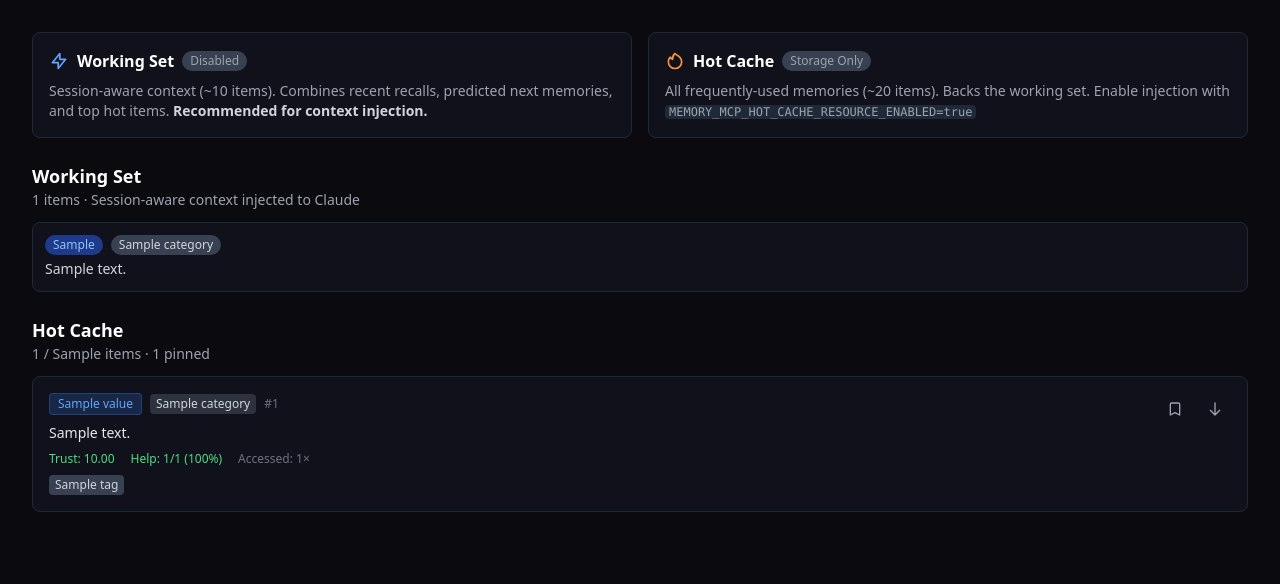
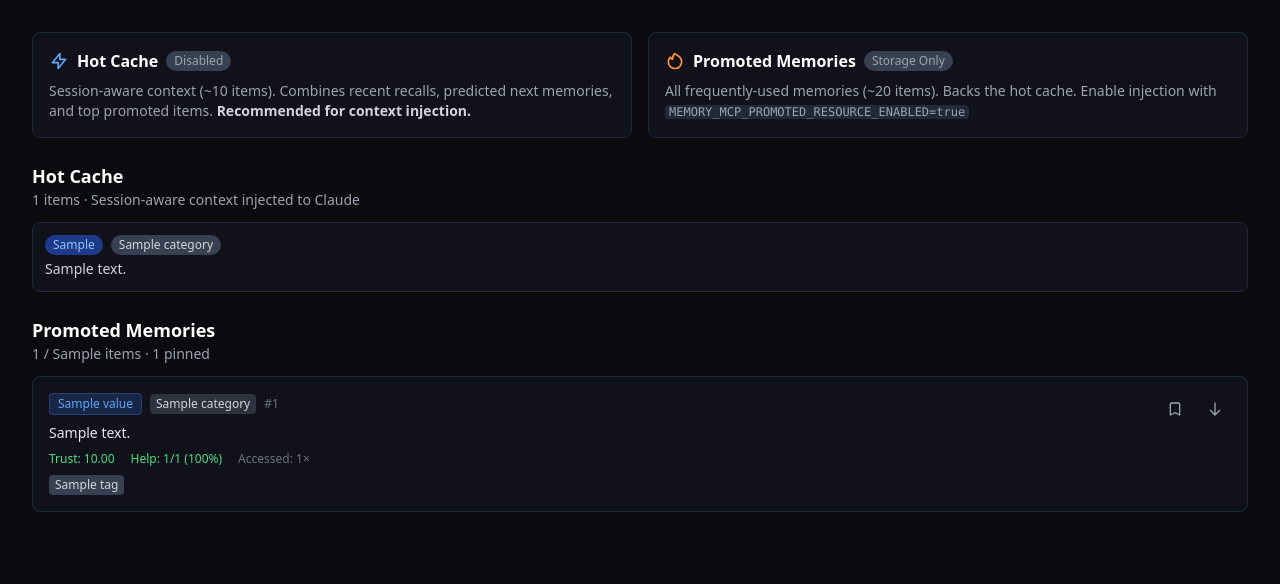
Before and after one commit to michael-denyer/memory-mcp, a FastAPI app: template src/memory_mcp/dashboard/templates/hot_cache.html in a window 1280 px wide. Shown: the part 57-641 px from the top of the page. Run offline with FastAPI, Linux system fonts and the light colour scheme; the template is opened without the code that fills it: most values are stand-ins (such as "Sample title", 1, 10 or a date in 2020); parts of the project's set-up code (start-up, migrations or seed data) failed here and were passed over; some libraries are stand-ins or nearby versions.

Commit message:
refactor: rename working-set to hot-cache, hot-cache to promoted-memories
Clearer naming that reflects purpose:
- memory://hot-cache: session-aware context (~10 items) - injected by default
- memory://promoted-memories: backing store (~20 items) - disabled by default

Config renames:
- working_set_enabled → hot_cache_enabled
- working_set_max_items → hot_cache_max_items
- hot_cache_max_items → promoted_max_items
- hot_cache_resource_enabled → promoted_resource_enabled

Storage method renames (with backwards compatibility aliases):
- get_working_set() → get_hot_cache()
- get_hot_memories() → get_promoted_memories()
- get_hot_cache_stats() → get_promoted_stats()

```diff
--- a/src/memory_mcp/dashboard/app.py
+++ b/src/memory_mcp/dashboard/app.py
@@ -119,19 +119,19 @@
     """Hot cache management page."""
     s = get_storage()
     settings = get_settings()
-    hot_memories = s.get_hot_memories()
-    hot_stats = s.get_hot_cache_stats()
-    working_set = s.get_working_set()
+    promoted_memories = s.get_promoted_memories()
+    promoted_stats = s.get_promoted_stats()
+    hot_cache = s.get_hot_cache()
 
     return templates.TemplateResponse(
         "hot_cache.html",
         {
             "request": request,
-            "memories": hot_memories,
-            "hot_stats": hot_stats,
-            "working_set": working_set,
-            "working_set_enabled": settings.working_set_enabled,
-            "hot_cache_resource_enabled": settings.hot_cache_resource_enabled,
+            "promoted_memories": promoted_memories,
+            "promoted_stats": promoted_stats,
+            "hot_cache": hot_cache,
+            "hot_cache_enabled": settings.hot_cache_enabled,
+            "promoted_resource_enabled": settings.promoted_resource_enabled,
             "active_page": "hot_cache",
         },
     )
--- a/src/memory_mcp/dashboard/templates/hot_cache.html
+++ b/src/memory_mcp/dashboard/templates/hot_cache.html
@@ -11,15 +11,15 @@
                 <svg class="w-5 h-5 text-blue-400" fill="none" stroke="currentColor" viewBox="0 0 24 24">
                     <path stroke-linecap="round" stroke-linejoin="round" stroke-width="2" d="M13 10V3L4 14h7v7l9-11h-7z"/>
                 </svg>
-                <h3 class="font-semibold text-white">Working Set</h3>
-                {% if working_set_enabled %}
+                <h3 class="font-semibold text-white">Hot Cache</h3>
+                {% if hot_cache_enabled %}
                 <span class="px-2 py-0.5 text-xs rounded-full bg-green-900 text-green-300">Injected</span>
                 {% else %}
                 <span class="px-2 py-0.5 text-xs rounded-full bg-gray-700 text-gray-400">Disabled</span>
                 {% endif %}
             </div>
             <p class="text-gray-400 text-sm">
-                Session-aware context (~10 items). Combines recent recalls, predicted next memories, and top hot items.
+                Session-aware context (~10 items). Combines recent recalls, predicted next memories, and top promoted items.
                 <strong class="text-gray-300">Recommended for context injection.</strong>
             </p>
         </div>
@@ -28,31 +28,31 @@
                 <svg class="w-5 h-5 text-orange-400" fill="none" stroke="currentColor" viewBox="0 0 24 24">
                     <path stroke-linecap="round" stroke-linejoin="round" stroke-width="2" d="M17.657 18.657A8 8 0 016.343 7.343S7 9 9 10c0-2 .5-5 2.986-7C14 5 16.09 5.777 17.656 7.343A7.975 7.975 0 0120 13a7.975 7.975 0 01-2.343 5.657z"/>
                 </svg>
-                <h3 class="font-semibold text-white">Hot Cache</h3>
-                {% if hot_cache_resource_enabled %}
+                <h3 class="font-semibold text-white">Promoted Memories</h3>
+                {% if promoted_resource_enabled %}
                 <span class="px-2 py-0.5 text-xs rounded-full bg-green-900 text-green-300">Injected</span>
                 {% else %}
                 <span class="px-2 py-0.5 text-xs rounded-full bg-gray-700 text-gray-400">Storage Only</span>
                 {% endif %}
             </div>
             <p class="text-gray-400 text-sm">
-                All frequently-used memories (~20 items). Backs the working set. Enable injection with
-                <code class="text-xs bg-gray-800 px-1 rounded">MEMORY_MCP_HOT_CACHE_RESOURCE_ENABLED=true</code>
+                All frequently-used memories (~20 items). Backs the hot cache. Enable injection with
+                <code class="text-xs bg-gray-800 px-1 rounded">MEMORY_MCP_PROMOTED_RESOURCE_ENABLED=true</code>
             </p>
         </div>
     </div>
 
-    <!-- Working Set Section -->
+    <!-- Hot Cache Section -->
     <div>
         <div class="flex items-center justify-between mb-3">
             <div>
-                <h2 class="text-lg font-semibold text-white">Working Set</h2>
-                <p class="text-gray-400 text-sm">{{ working_set|length }} items &middot; Session-aware context injected to Claude</p>
+                <h2 class="text-lg font-semibold text-white">Hot Cache</h2>
+                <p class="text-gray-400 text-sm">{{ hot_cache|length }} items &middot; Session-aware context injected to Claude</p>
             </div>
         </div>
         <div class="bg-dark-900 rounded-lg border border-gray-800 divide-y divide-gray-800">
-            {% if working_set %}
-                {% for memory in working_set %}
+            {% if hot_cache %}
+                {% for memory in hot_cache %}
                 <div class="p-3 flex items-start gap-3">
                     <div class="flex-1 min-w-0">
                         <div class="flex items-center gap-2 mb-1">
@@ -67,30 +67,30 @@
                 {% endfor %}
             {% else %}
                 <div class="p-6 text-center text-gray-500">
-                    <p>Working set is empty</p>
-                    <p class="text-sm mt-1">Recall some memories or let auto-promotion populate the hot cache</p>
+                    <p>Hot cache is empty</p>
+                    <p class="text-sm mt-1">Recall some memories or let auto-promotion populate the promoted memories</p>
                 </div>
             {% endif %}
         </div>
     </div>
 
-    <!-- Hot Cache Section -->
+    <!-- Promoted Memories Section -->
     <div>
         <div class="flex items-center justify-between mb-3">
             <div>
-                <h2 class="text-lg font-semibold text-white">Hot Cache</h2>
+                <h2 class="text-lg font-semibold text-white">Promoted Memories</h2>
                 <p class="text-gray-400 text-sm">
-                    {{ hot_stats.get('count', 0) }} / {{ hot_stats.get('max_items', 20) }} items
-                    {% if hot_stats.get('pinned_count', 0) > 0 %}
-                    &middot; {{ hot_stats.get('pinned_count', 0) }} pinned
+                    {{ promoted_stats.get('current_count', 0) }} / {{ promoted_stats.get('max_items', 20) }} items
+                    {% if promoted_stats.get('pinned_count', 0) > 0 %}
+                    &middot; {{ promoted_stats.get('pinned_count', 0) }} pinned
                     {% endif %}
                 </p>
             </div>
         </div>
         <div id="hot-cache-list" class="space-y-3">
-            {% if memories %}
-                {% for memory in memories %}
-                    {% set is_pinned = memory.id in (hot_stats.get('pinned_ids', [])|default([], true)) %}
+            {% if promoted_memories %}
+                {% for memory in promoted_memories %}
+                    {% set is_pinned = memory.id in (promoted_stats.get('pinned_ids', [])|default([], true)) %}
                     {% include "partials/hot_item.html" %}
                 {% endfor %}
             {% else %}
@@ -98,7 +98,7 @@
                     <svg class="w-12 h-12 text-gray-600 mx-auto mb-4" fill="none" stroke="currentColor" viewBox="0 0 24 24">
                         <path stroke-linecap="round" stroke-linejoin="round" stroke-width="2" d="M13 10V3L4 14h7v7l9-11h-7z"/>
                     </svg>
-                    <p class="text-gray-400">No memories in hot cache</p>
+                    <p class="text-gray-400">No promoted memories</p>
                     <p class="text-gray-500 text-sm mt-1">Promote memories from the browser or let auto-promotion do its work</p>
                     <a href="/memories" class="inline-flex items-center mt-4 px-4 py-2 bg-blue-600 hover:bg-blue-700 text-white text-sm font-medium rounded-lg transition-colors">
                         Browse Memories
--- a/src/memory_mcp/server/__init__.py
+++ b/src/memory_mcp/server/__init__.py
@@ -19,6 +19,7 @@
     get_similarity_confidence,
     hot_cache_resource,
     mcp,
+    promoted_memories_resource,
     settings,
     storage,
 )
@@ -46,6 +47,7 @@
     "get_similarity_confidence",
     "format_memories_for_llm",
     "hot_cache_resource",
+    "promoted_memories_resource",
     "recall",
     "remember",
     "log_output",
--- a/src/memory_mcp/server/tools/hot_cache.py
+++ b/src/memory_mcp/server/tools/hot_cache.py
@@ -33,7 +33,7 @@
     - avg_hot_score: Average hot score of items (for LRU ranking)
     """
     stats = storage.get_hot_cache_stats()
-    hot_memories = storage.get_hot_memories()
+    hot_memories = storage.get_promoted_memories()
     cache_metrics = storage.get_hot_cache_metrics()
 
     # Compute effectiveness metrics
```
Also changed, not shown: CLAUDE.md (+14 -9 lines), docs/REFERENCE.md (+18 -18 lines), src/memory_mcp/config.py (+12 -16 lines), src/memory_mcp/server/app.py (+31 -36 lines), tests/test_server.py (+7 -7 lines), tests/test_storage.py (+17 -17 lines), CHANGELOG.md, README.md, src/memory_mcp/storage/hot_cache.py, src/memory_mcp/storage/retrieval.py.
